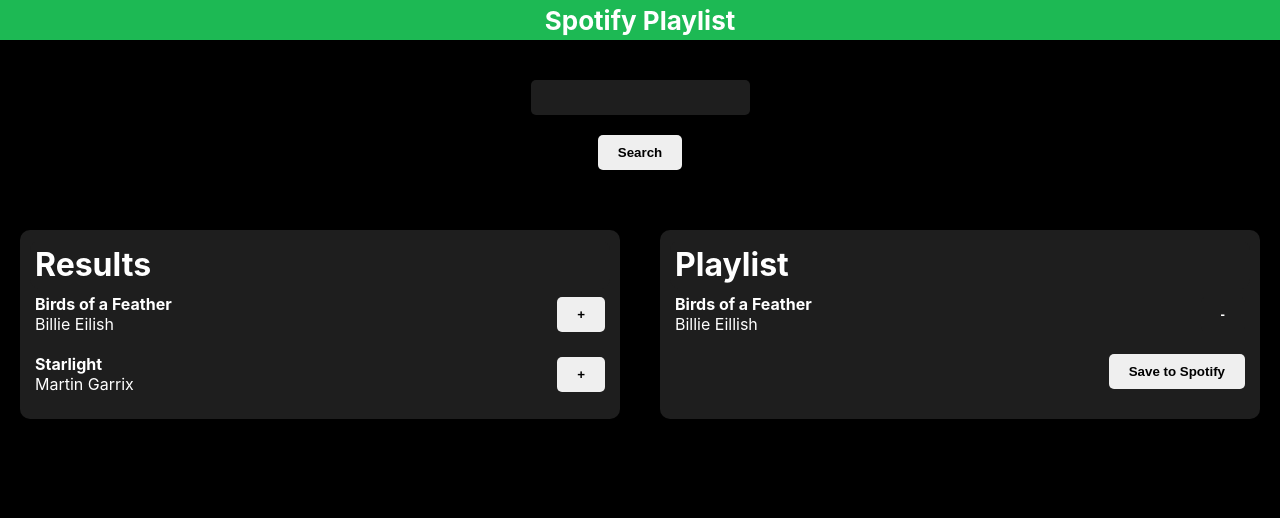
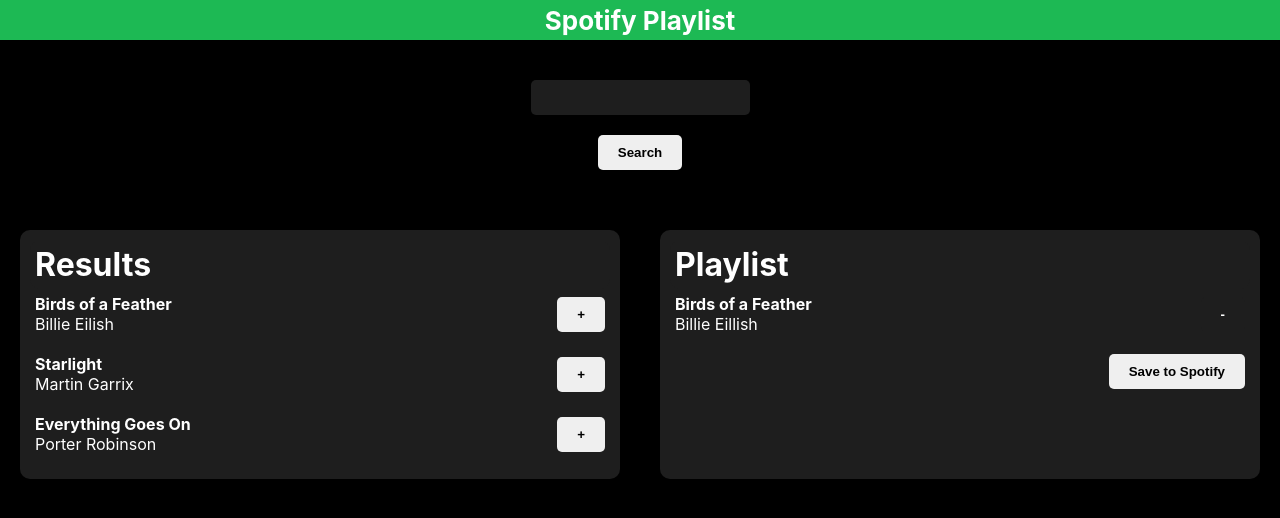
Before and after one commit to bernardolr/Jamming, a React (Create React App) app: page / in a window 1280 px wide. Shown: the top 518 px of the page. Built offline with nearby package versions, Linux system fonts and the light colour scheme.

Commit message:
1st good checkpoint

```diff
--- a/src/AddTrack.js
+++ b/src/AddTrack.js
@@ -2,7 +2,7 @@
 import './App.css';
 import Button from './Button';
 
-function AddTrack({id, name, artist}) {
+function AddTrack({id, name, artist, onAdd}) {
 
 const [songName, setSongName] = useState(name);
 const [artistName, setArtistName] = useState(artist);
@@ -31,7 +31,7 @@
                 </div>
 
                 <div id='Add-Button-Layout'>
-                    <Button id='Add-Button' text={'+'}/>
+                    <Button id='Add-Button' text={'+'} onClick={onAdd}/>
                 </div>
                 </div>
 
--- a/src/SearchResults.js
+++ b/src/SearchResults.js
@@ -1,8 +1,7 @@
 import React, { useState } from 'react';
 import './App.css';
 import AddTrack from './AddTrack';
-
-
+import TrackList from './Tracklist';
 
 function SearchResults() {
 
@@ -14,6 +13,11 @@
         song2: {
             name: "Starlight",
             artist: "Martin Garrix"
+
+        },
+        song3: {
+            name: "Everything Goes On",
+            artist: "Porter Robinson"
 
         }
     }
```
